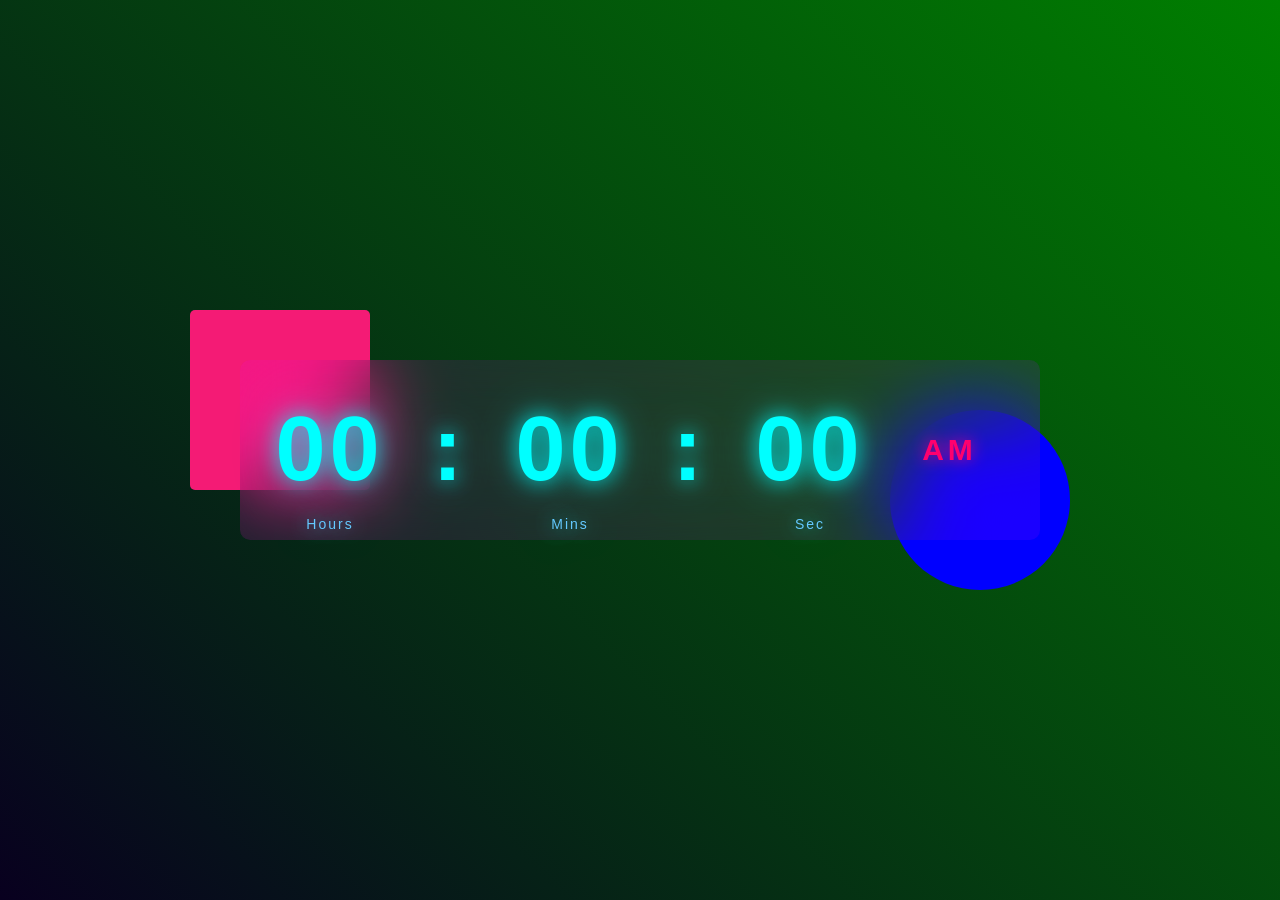
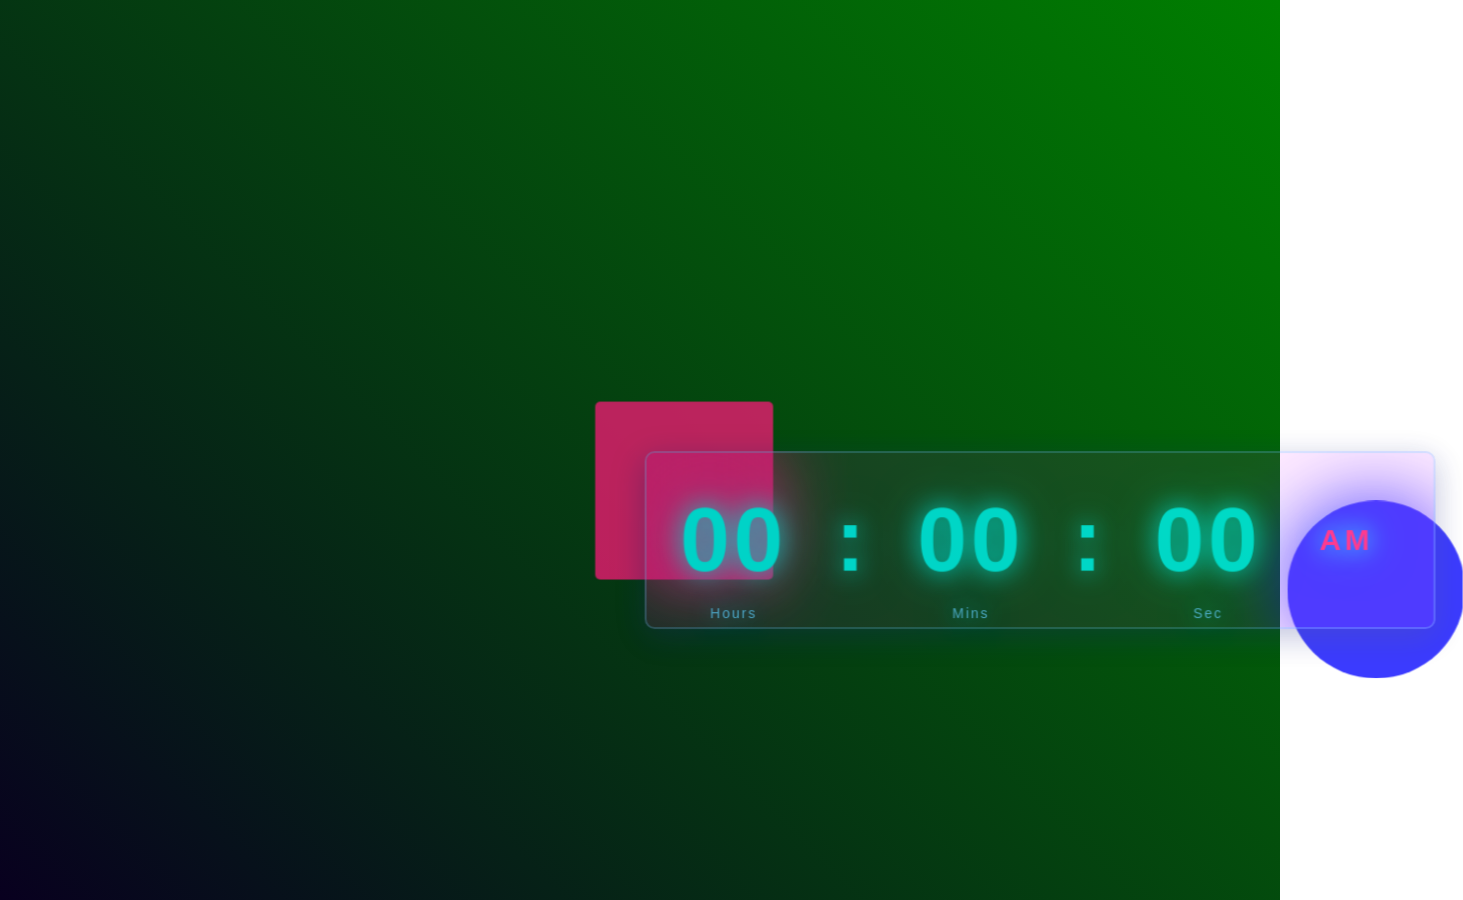

Commit 3: Add smooth animations and hover effects for enhanced user experience

--- a/style.css
+++ b/style.css
@@ -1,8 +1,34 @@
 *{
     margin: 0;
     padding: 0;
-    font-family: 'Poppines', sans-serif;
+    font-family: 'Poppins', sans-serif;
     box-sizing: border-box;
+}
+@keyframes fadeIn {
+    from {
+        opacity: 0;
+        transform: scale(0.95);
+    }
+    to {
+        opacity: 1;
+        transform: scale(1);
+    }
+}
+@keyframes glow {
+    0%, 100% {
+        text-shadow: 0 0 20px rgba(0, 255, 255, 0.8), 0 0 40px rgba(0, 255, 255, 0.5);
+    }
+    50% {
+        text-shadow: 0 0 30px rgba(0, 255, 255, 1), 0 0 60px rgba(0, 255, 255, 0.7);
+    }
+}
+@keyframes float {
+    0%, 100% {
+        transform: translateY(0px);
+    }
+    50% {
+        transform: translateY(-10px);
+    }
 }
 .hero{
     width: 100%;
@@ -18,6 +44,7 @@
     top: 50%;
     left: 50%;
     transform: translate(-50%,-50%);
+    animation: fadeIn 0.8s ease-out;
 }
 .clock{
     width: 100%;
@@ -28,6 +55,8 @@
     align-items: center;
     justify-content: center;
     backdrop-filter: blur(40px);
+    border: 2px solid rgba(100, 200, 255, 0.3);
+    box-shadow: 0 8px 32px 0 rgba(31, 38, 135, 0.37);
 }
 .container::before{
     content: '';
@@ -61,6 +90,8 @@
     letter-spacing: 4px;
     color: #00ffff;
     text-shadow: 0 0 20px rgba(0, 255, 255, 0.8), 0 0 40px rgba(0, 255, 255, 0.5);
+    animation: glow 2s ease-in-out infinite;
+    transition: all 0.3s ease;
 }
 .clock span::after{
     font-size: 14px;
